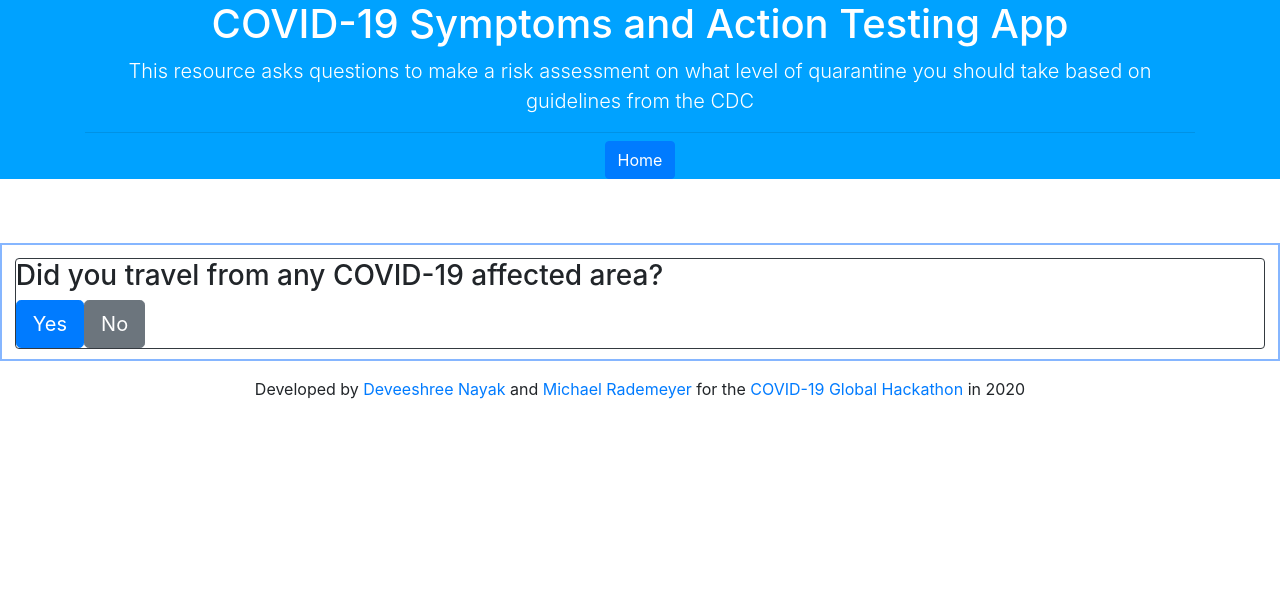
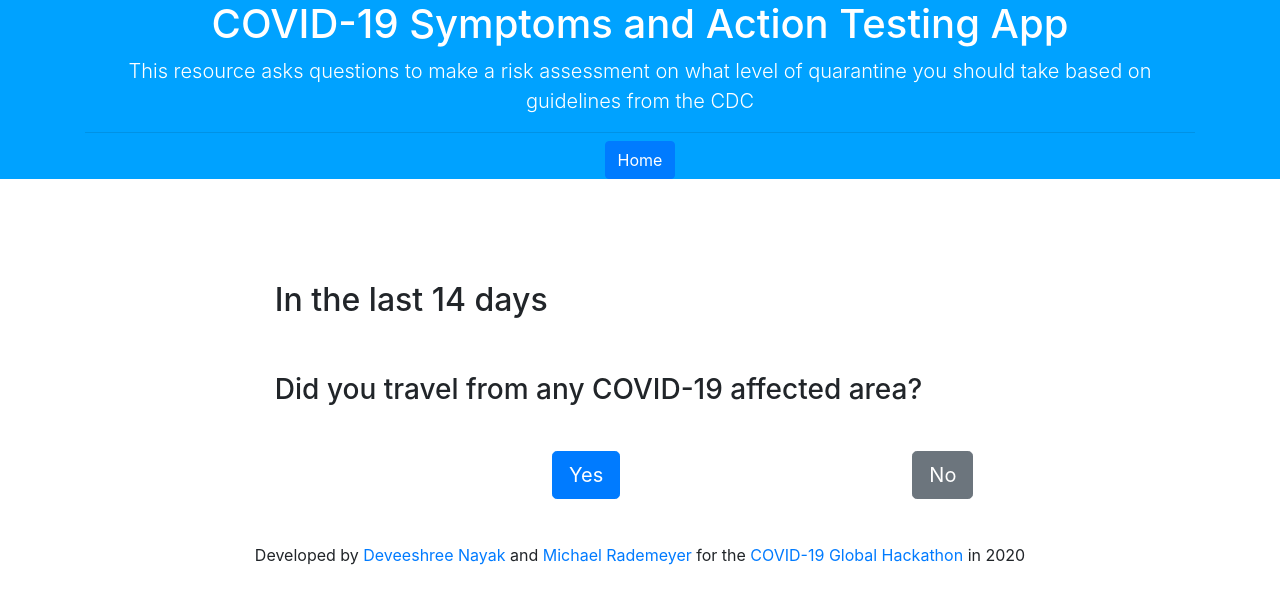
Before and after one commit to covid19ra2020/covid19-risk-assesment, an Angular app: page / in a window 1280 px wide. Before the commit this address led to /covid19-risk-assesment/. Shown: the top 604 px of the page. Built offline with nearby package versions, Linux system fonts and the light colour scheme.

Commit message:
styling fix

```diff
--- a/src/app/app.component.css
+++ b/src/app/app.component.css
@@ -6,7 +6,6 @@ p {
   div{
     width: 100%;
     padding: 0.8em 0.8em 0.6em;
-    border: 2px solid rgba(0, 102, 255, 0.473);
     text-align: left;
   }
   #customized {
--- a/src/app/app.component.html
+++ b/src/app/app.component.html
@@ -1,7 +1,16 @@
 <app-header></app-header>
 
-<div class="">
-  <app-questions></app-questions>
+<div class="container">
+  <div class="row">
+    <div class="col-8 mx-auto">
+      <h2>In the last 14 days</h2>
+    </div>
+  </div>
+  <div class="row">
+    <div class="col-8 mx-auto">
+      <app-questions></app-questions>
+    </div>
+  </div>
 </div>
 <router-outlet></router-outlet>
 
--- a/src/app/questions/questions.component.css
+++ b/src/app/questions/questions.component.css
@@ -0,0 +1,4 @@
+#buttons{
+    padding-top: 5%;
+    padding-left: 40%;
+}
--- a/src/app/questions/questions.component.html
+++ b/src/app/questions/questions.component.html
@@ -1,6 +1,13 @@
-<div class="border border-dark rounded">
-    <h3 *ngIf="!questionIdentifier.includes(questions[currentQuestion].question)">{{questions[currentQuestion].question}}</h3>
-    <button type="button" class="btn btn-primary btn-lg" *ngIf="!questionIdentifier.includes(questions[currentQuestion].question)" (click)="currentQuestion=questions[currentQuestion].yesRoute">Yes</button>
-    <button type="button" class="btn btn-secondary btn-lg" *ngIf="!questionIdentifier.includes(questions[currentQuestion].question)" (click)="currentQuestion=questions[currentQuestion].noRoute">No</button>
+<div >
+    <h3 *ngIf="!questionIdentifier.includes(questions[currentQuestion].question) && !questions[currentQuestion].question.includes('Refer to Guidance')">{{questions[currentQuestion].question}}</h3>
+    <h3 *ngIf="!questionIdentifier.includes(questions[currentQuestion].question) && questions[currentQuestion].question.includes('Refer to Guidance')"><a href="https://www.cdc.gov/coronavirus/2019-ncov/php/risk-assessment.html" target="_blank">{{questions[currentQuestion].question}}</a></h3>
+    <div class="row">
+        <div id="buttons" class="text-center">
+            <button type="button" class="btn btn-primary btn-lg" *ngIf="!questionIdentifier.includes(questions[currentQuestion].question) && !questions[currentQuestion].question.includes('Refer to Guidance')" (click)="currentQuestion=questions[currentQuestion].yesRoute">Yes</button>
+         </div>
+        <div id="buttons" class="text-center">
+            <button type="button" class="btn btn-secondary btn-lg" *ngIf="!questionIdentifier.includes(questions[currentQuestion].question) && !questions[currentQuestion].question.includes('Refer to Guidance')" (click)="currentQuestion=questions[currentQuestion].noRoute">No</button>
+        </div>
+    </div>
     <app-risk-table *ngIf="questionIdentifier.includes(questions[currentQuestion].question)" riskLevel={{questions[currentQuestion].question}}></app-risk-table>
 </div>
--- a/src/app/questions/questions.component.ts
+++ b/src/app/questions/questions.component.ts
@@ -57,7 +57,7 @@ export class QuestionsComponent implements OnInit {
       "questionNumber": 6,
       "question": "Were all recommended precautions for home care and isolation followed consistently?",
       "yesRoute": 10,
-      "noRoute": 11
+      "noRoute": 9
     },
     {
       "questionNumber": 7,
--- a/src/index.html
+++ b/src/index.html
@@ -3,7 +3,7 @@
 <head>
   <meta charset="utf-8">
   <title>COVID-19 Risk Assesment</title>
-  <base href="/covid19-risk-assesment/">
+  <base href="/">
   <meta name="viewport" content="width=device-width, initial-scale=1">
   <link rel="icon" type="image/x-icon" href="favicon.ico">
 </head>
```
Also changed, not shown: 6 other files (tests, documents, lock files or other folders).
